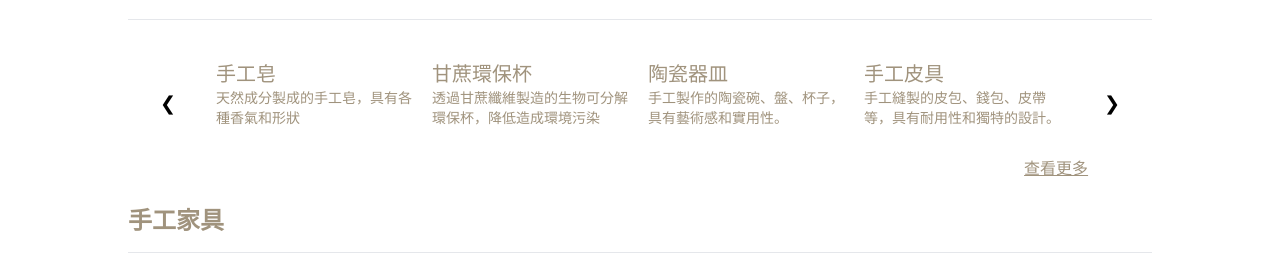
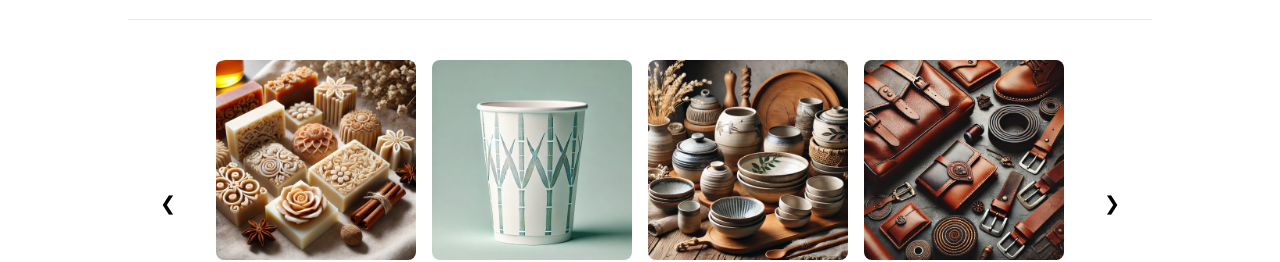
Before and after one commit to lawrence565/e-commerce-demo, a React (Vite) app: page / in a window 1280 px wide. Shown: the part 680-942 px from the top of the page. Built offline with nearby package versions, Linux system fonts and the light colour scheme.

Commit message:
Recover the img

```diff
--- a/src/Components/ProductRecommand.tsx
+++ b/src/Components/ProductRecommand.tsx
@@ -77,7 +77,7 @@ function ProductRecomanned(props: {
                   <div className="product-card" ref={productCarouselRef}>
                     <div className="product w-[200px] m-2 h-fit">
                       <div className="product-img-container">
-                        {/* <img className="rounded-lg" src={product.img} /> */}
+                        <img className="rounded-lg" src={product.img} />
                       </div>
                       <h3 className="product-title text-xl">{product.title}</h3>
                       <p className="product-content text-sm">
--- a/src/Components/StoretDisplay.tsx
+++ b/src/Components/StoretDisplay.tsx
@@ -44,7 +44,7 @@ function StoreDisplay(props: { type: string }) {
       <div className="mx-6 my-2 cursor-pointer" key={index}>
         <Link to={`/stores/${props.type}/${product.name}`}>
           <div className="w-[12dvw] max-w-[250px] rounded-md overflow-hidden border-midBrown border-[5px] aspect-4/3">
-            {/* <img src={product.img} /> */}
+            <img src={product.img} />
           </div>
           <div className="">
             <h1 className="text-xl">{product.title}</h1>
--- a/src/pages/Product.tsx
+++ b/src/pages/Product.tsx
@@ -51,7 +51,7 @@ function ProductPage() {
           id="product-img"
           className="aspect-square h-[40dvh] rounded-2xl overflow-hidden mx-8 "
         >
-          {/* <img src={`../${product?.img}`} /> */}
+          <img src={`../${product?.img}`} />
         </div>
         <div id="product-desc" className="mx-8 h-[40dvh] flex flex-col">
           <div className="flex-[4] h-full">
--- a/src/pages/ShoppingCart.tsx
+++ b/src/pages/ShoppingCart.tsx
@@ -54,7 +54,7 @@ function Card(props: {
   return (
     <div className="flex w-full border-b-2 border-midBrown min-w-[600px] md:max-w-[40dvw] lg:max-w-[60dvw] p-4">
       <div className="md:w-[10dvw] lg:w-[15dvw] h-fit aspect-4/3 overflow-hidden rounded-md">
-        {/* <img src={product?.img} /> */}
+        <img src={product?.img} />
       </div>
       <div className="flex justify-between items-center w-full min-w-[400px] md:max-w-[500px] lg:max-w-[800px] mr-8 ml-4 ">
         <div className="h-fit">
```
